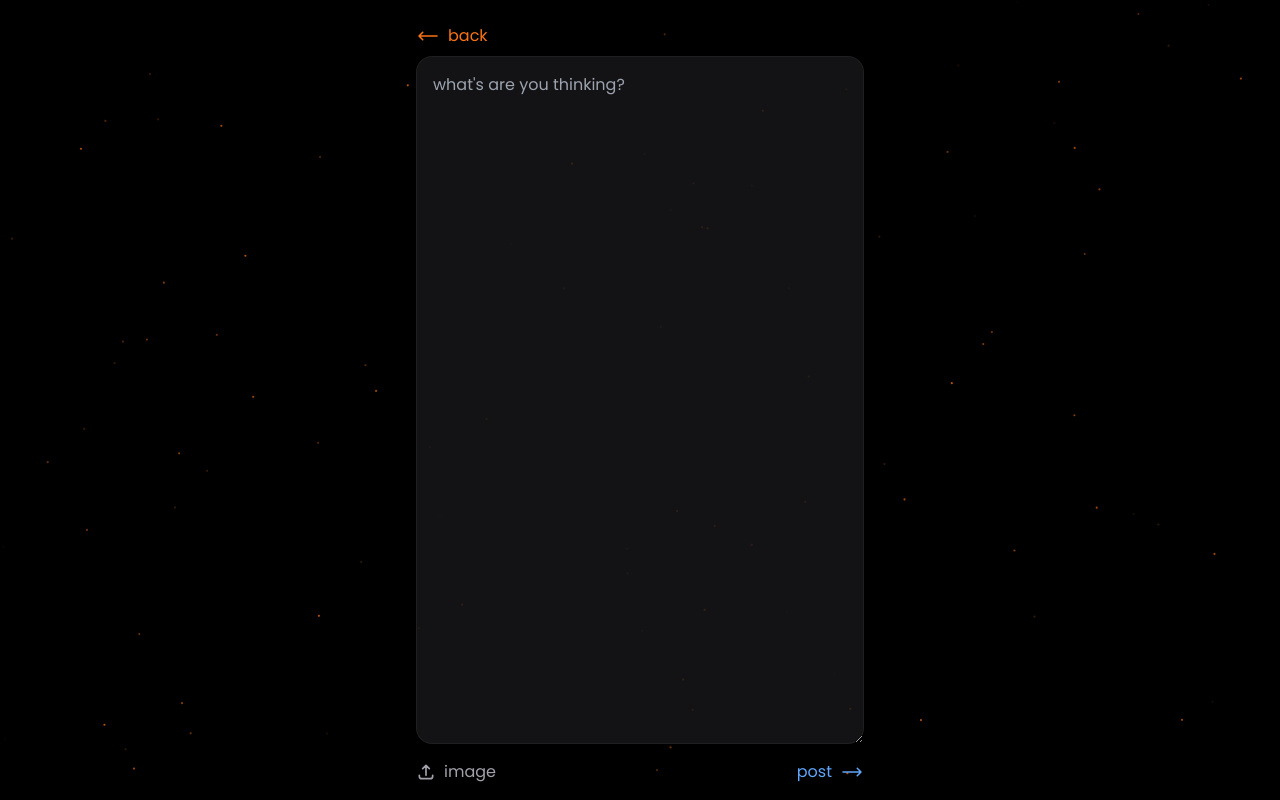
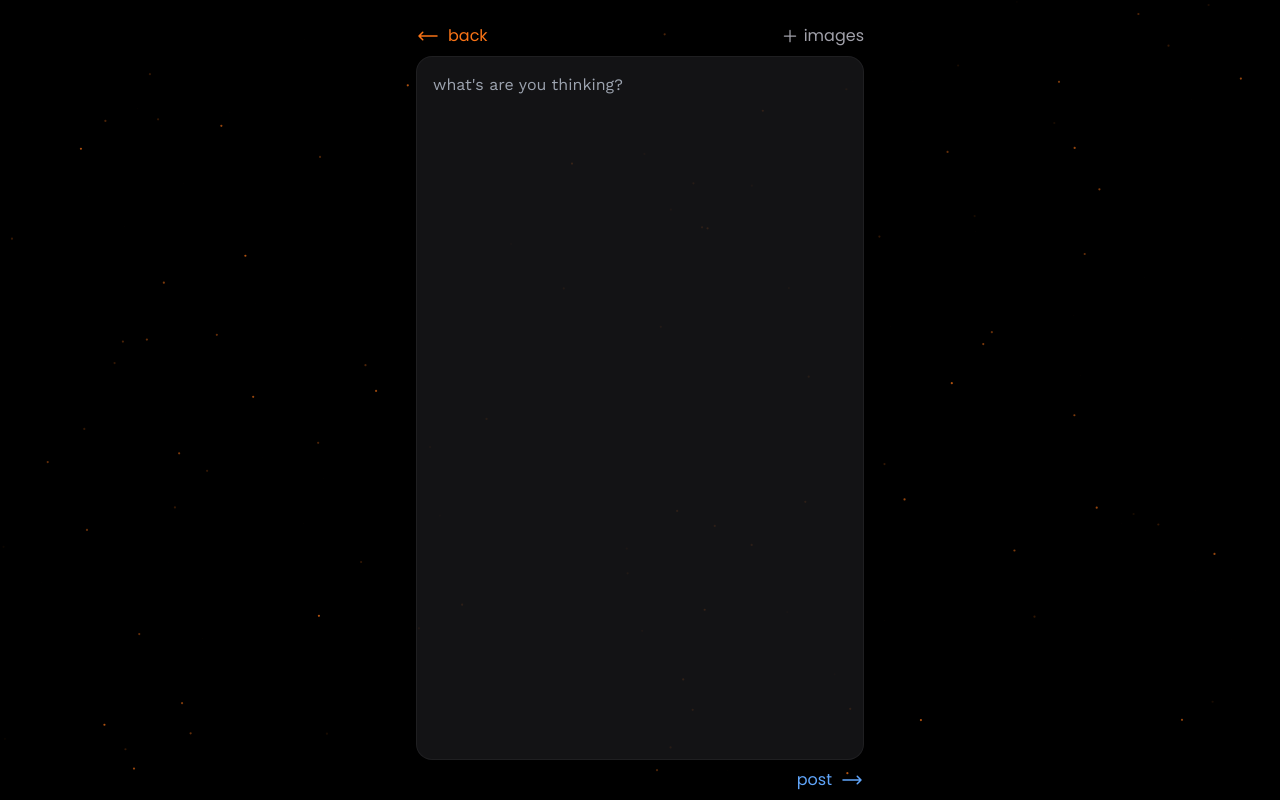
Before and after one commit to rittikbasu/thegarden, a Next.js app: page /post in a window 1280 px wide. Built offline with nearby package versions, Linux system fonts and the light colour scheme.

Commit message:
feat: add image upload functionality w imagekit

```diff
--- a/package.json
+++ b/package.json
@@ -12,6 +12,8 @@
     "@supabase/supabase-js": "^2.38.5",
     "clsx": "^2.0.0",
     "date-fns": "^2.30.0",
+    "formidable": "^3.5.1",
+    "imagekit": "^4.1.4",
     "next": "14.0.3",
     "react": "^18",
     "react-dom": "^18",
--- /dev/null
+++ b/src/pages/api/newNote.js
@@ -0,0 +1,79 @@
+import { createClient } from "@supabase/supabase-js";
+import { IncomingForm } from "formidable";
+import { promises as fs } from "fs";
+import ImageKit from "imagekit";
+
+const SUPABASE_URL = process.env.SUPABASE_URL;
+const SUPABASE_API_KEY = process.env.SUPABASE_API_KEY;
+const supabase = createClient(SUPABASE_URL, SUPABASE_API_KEY);
+
+const IMAGEKIT_URL = process.env.IMAGEKIT_URL;
+const IMAGEKIT_PUBLIC_KEY = process.env.IMAGEKIT_PUBLIC_KEY;
+const IMAGEKIT_PRIVATE_KEY = process.env.IMAGEKIT_PRIVATE_KEY;
+
+const imagekit = new ImageKit({
+  publicKey: IMAGEKIT_PUBLIC_KEY,
+  privateKey: IMAGEKIT_PRIVATE_KEY,
+  urlEndpoint: IMAGEKIT_URL,
+});
+
+export const config = {
+  api: {
+    bodyParser: false,
+  },
+};
+
+async function uploadImages(files) {
+  const imageUploadPromises = Object.keys(files).map(async (key, index) => {
+    const file = files[key][0];
+    const buffer = await fs.readFile(file.filepath);
+    return imagekit.upload({
+      file: buffer,
+      fileName: `${index}`,
+      folder: "/thegarden",
+      useUniqueFileName: true,
+    });
+  });
+
+  return Promise.all(imageUploadPromises);
+}
+
+export default async function handler(req, res) {
+  if (req.method !== "POST") {
+    res.setHeader("Allow", ["POST"]);
+    return res.status(405).end(`Method ${req.method} Not Allowed`);
+  }
+
+  try {
+    const form = new IncomingForm();
+    const { fields, files } = await new Promise((resolve, reject) => {
+      form.parse(req, (err, fields, files) => {
+        if (err) reject(err);
+        resolve({ fields, files });
+      });
+    });
+
+    const text = fields.text[0];
+    const savedImages = files ? await uploadImages(files) : [];
+
+    const { data, error } = await supabase.from("thegarden_notes").insert([
+      {
+        text,
+        images: savedImages.map(({ url, thumbnailUrl }) => ({
+          url,
+          thumbnailUrl,
+          description: "",
+        })),
+      },
+    ]);
+
+    if (error) {
+      throw new Error(error.message);
+    }
+
+    return res.status(200).json(data);
+  } catch (error) {
+    console.error(error);
+    return res.status(500).json({ error: error.message });
+  }
+}
--- a/src/pages/post.jsx
+++ b/src/pages/post.jsx
@@ -1,13 +1,25 @@
-import React, { useState, useEffect, useRef } from "react";
+import React, { useState, useEffect, useRef, useMemo } from "react";
+import Head from "next/head";
+import { useRouter } from "next/router";
 import Link from "next/link";
-import { HiOutlineUpload } from "react-icons/hi";
-import { FaMicrophone } from "react-icons/fa";
+import Image from "next/image";
+import clsx from "clsx";
+import { IoAddOutline } from "react-icons/io5";
 import { HiArrowLongRight } from "react-icons/hi2";
 import { HiArrowLongLeft } from "react-icons/hi2";
+import { IoMdCloseCircle } from "react-icons/io";
 
 const Post = ({ previousPath }) => {
   const [text, setText] = useState("");
+  const [images, setImages] = useState([]);
+  const imageUrls = useMemo(
+    () => images.map((image) => URL.createObjectURL(image)),
+    [images]
+  );
+  const [posting, setPosting] = useState(false);
   const textAreaRef = useRef(null);
+  const fileInputRef = useRef(null);
+  const router = useRouter();
 
   const linkPath =
     previousPath && ["/search", "/", "/reflect"].includes(previousPath)
@@ -15,16 +27,65 @@ const Post = ({ previousPath }) => {
       : "/";
 
   useEffect(() => {
-    textAreaRef.current.focus();
+    textAreaRef.current?.focus();
   }, []);
 
-  const handleTextChange = (event) => {
-    setText(event.target.value);
-    console.log(event.target.value);
+  useEffect(() => {
+    const imageUrls = images.map((image) => URL.createObjectURL(image));
+    return () => imageUrls.forEach(URL.revokeObjectURL);
+  }, [images]);
+
+  const handleTextChange = (event) => setText(event.target.value);
+
+  const handleImageBtnClick = () => fileInputRef.current?.click();
+
+  const handleImageChange = (event) => {
+    if (event.target.files) {
+      setImages((prevImages) => [
+        ...prevImages,
+        ...Array.from(event.target.files),
+      ]);
+    }
+  };
+
+  const handleDelete = (index) => {
+    setImages((prevImages) => prevImages.filter((_, i) => i !== index));
+  };
+
+  const handlePost = async () => {
+    if (!text) return;
+    setPosting(true);
+
+    const formData = new FormData();
+    formData.append("text", text);
+    images.forEach((image, index) =>
+      formData.append(`images[${index}]`, image)
+    );
+
+    try {
+      const response = await fetch("/api/newNote", {
+        method: "POST",
+        body: formData,
+      });
+
+      if (!response.ok) throw new Error(`Error: ${response.statusText}`);
+      router.push("/");
+    } catch (error) {
+      console.error("Failed to send note to API:", error);
+    } finally {
+      setPosting(false);
+    }
   };
   return (
     <div className="flex flex-col h-screen">
-      <div className="flex items-center gap-x-4 pt-6 pb-2">
+      <Head>
+        <title>post - the garden</title>
+        <meta
+          name="viewport"
+          content="initial-scale=1, maximum-scale=1, user-scalable=no"
+        />
+      </Head>
+      <div className="flex items-center justify-between gap-x-4 pt-6 pb-2">
         <Link href={linkPath} passHref>
           <div className="text-orange-500 flex items-center justify-center">
             <div className="flex items-center justify-center">
@@ -33,30 +94,99 @@ const Post = ({ previousPath }) => {
             </div>
           </div>
         </Link>
+        <button
+          className="text-zinc-400 rounded-md"
+          onClick={handleImageBtnClick}
+          type="button"
+          disabled={posting}
+        >
+          <div className="flex items-center justify-center">
+            <IoAddOutline className="w-5 h-5 mr-1" />
+            <span>images</span>
+            <input
+              type="file"
+              accept="image/*"
+              multiple
+              onChange={handleImageChange}
+              className="hidden focus:outline-none outline-none"
+              ref={fileInputRef}
+            />
           </div>
-
+        </button>
+      </div>
+      <div
+        className={clsx(
+          posting && "animate-pulse",
+          "flex-grow bg-zinc-900/80 border border-zinc-800/60 rounded-2xl flex flex-col"
+        )}
+      >
         <textarea
           value={text}
+          disabled={posting}
           onChange={handleTextChange}
           ref={textAreaRef}
           autoFocus
-        className="flex-grow focus:outline-none p-4 bg-zinc-900/80 border border-zinc-800/60 rounded-2xl"
+          className="flex-1 w-full font-workSans p-4 focus:outline-none bg-transparent resize-none"
           placeholder="what's are you thinking?"
         ></textarea>
-      <div className="flex items-center justify-between">
-        {" "}
-        <button className="text-zinc-400 py-4 rounded-md">
-          <div className="flex items-center justify-center">
-            <HiOutlineUpload className="w-5 h-5 mr-2" />
-            <span>image</span>
+        {images.length !== 0 && (
+          <div className="flex flex-wrap gap-x-4 px-4 py-2">
+            {imageUrls.map((imageUrl, index) => (
+              <div key={index} className="relative">
+                <Image
+                  src={imageUrl}
+                  alt={`image-${index}`}
+                  height={64}
+                  width={64}
+                  className="w-12 h-12 md:w-16 md:h-16 object-cover rounded-lg border-zinc-800/60 border"
+                />
+                <button
+                  onClick={() => {
+                    URL.revokeObjectURL(imageUrl);
+                    handleDelete(index);
+                  }}
+                  className="absolute -top-2 -right-2"
+                >
+                  <IoMdCloseCircle className="w-4 h-4 fill-red-500" />
+                </button>
               </div>
-        </button>
-        <button className="text-blue-400 py-2 rounded-md">
+            ))}
+          </div>
+        )}
+      </div>
+      <div className="flex items-center justify-end py-2">
+        {posting ? (
+          <div role="status" className="mr-2">
+            <svg
+              aria-hidden="true"
+              className="w-6 h-6 text-gray-200 animate-spin dark:text-zinc-800 fill-blue-500"
+              viewBox="0 0 100 101"
+              fill="none"
+              xmlns="http://www.w3.org/2000/svg"
+            >
+              <path
+                d="M100 50.5908C100 78.2051 77.6142 100.591 50 100.591C22.3858 100.591 0 78.2051 0 50.5908C0 22.9766 22.3858 0.59082 50 0.59082C77.6142 0.59082 100 22.9766 100 50.5908ZM9.08144 50.5908C9.08144 73.1895 27.4013 91.5094 50 91.5094C72.5987 91.5094 90.9186 73.1895 90.9186 50.5908C90.9186 27.9921 72.5987 9.67226 50 9.67226C27.4013 9.67226 9.08144 27.9921 9.08144 50.5908Z"
+                fill="currentColor"
+              />
+              <path
+                d="M93.9676 39.0409C96.393 38.4038 97.8624 35.9116 97.0079 33.5539C95.2932 28.8227 92.871 24.3692 89.8167 20.348C85.8452 15.1192 80.8826 10.7238 75.2124 7.41289C69.5422 4.10194 63.2754 1.94025 56.7698 1.05124C51.7666 0.367541 46.6976 0.446843 41.7345 1.27873C39.2613 1.69328 37.813 4.19778 38.4501 6.62326C39.0873 9.04874 41.5694 10.4717 44.0505 10.1071C47.8511 9.54855 51.7191 9.52689 55.5402 10.0491C60.8642 10.7766 65.9928 12.5457 70.6331 15.2552C75.2735 17.9648 79.3347 21.5619 82.5849 25.841C84.9175 28.9121 86.7997 32.2913 88.1811 35.8758C89.083 38.2158 91.5421 39.6781 93.9676 39.0409Z"
+                fill="currentFill"
+              />
+            </svg>
+            <span className="sr-only">Loading...</span>
+          </div>
+        ) : (
+          <button
+            className="text-blue-400 rounded-md"
+            onClick={handlePost}
+            disabled={posting}
+          >
             <div className="flex items-center justify-center">
               <span>post</span>
               <HiArrowLongRight className="w-6 h-6 ml-2" />
             </div>
           </button>
+        )}
       </div>
     </div>
   );
```
Also changed, not shown: 1 other file (tests, documents, lock files or other folders). Lines whose indentation alone changed are shown as unchanged.
